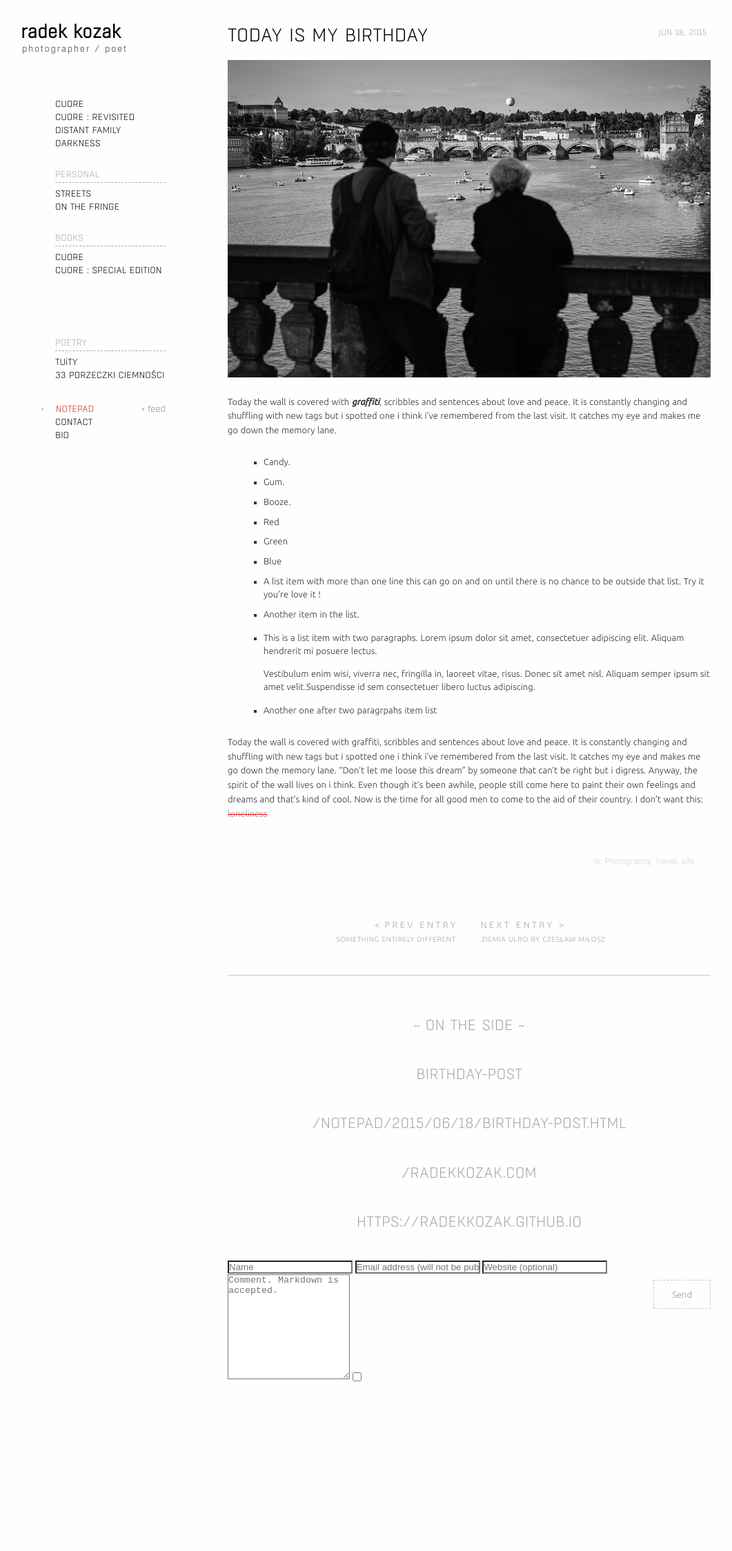
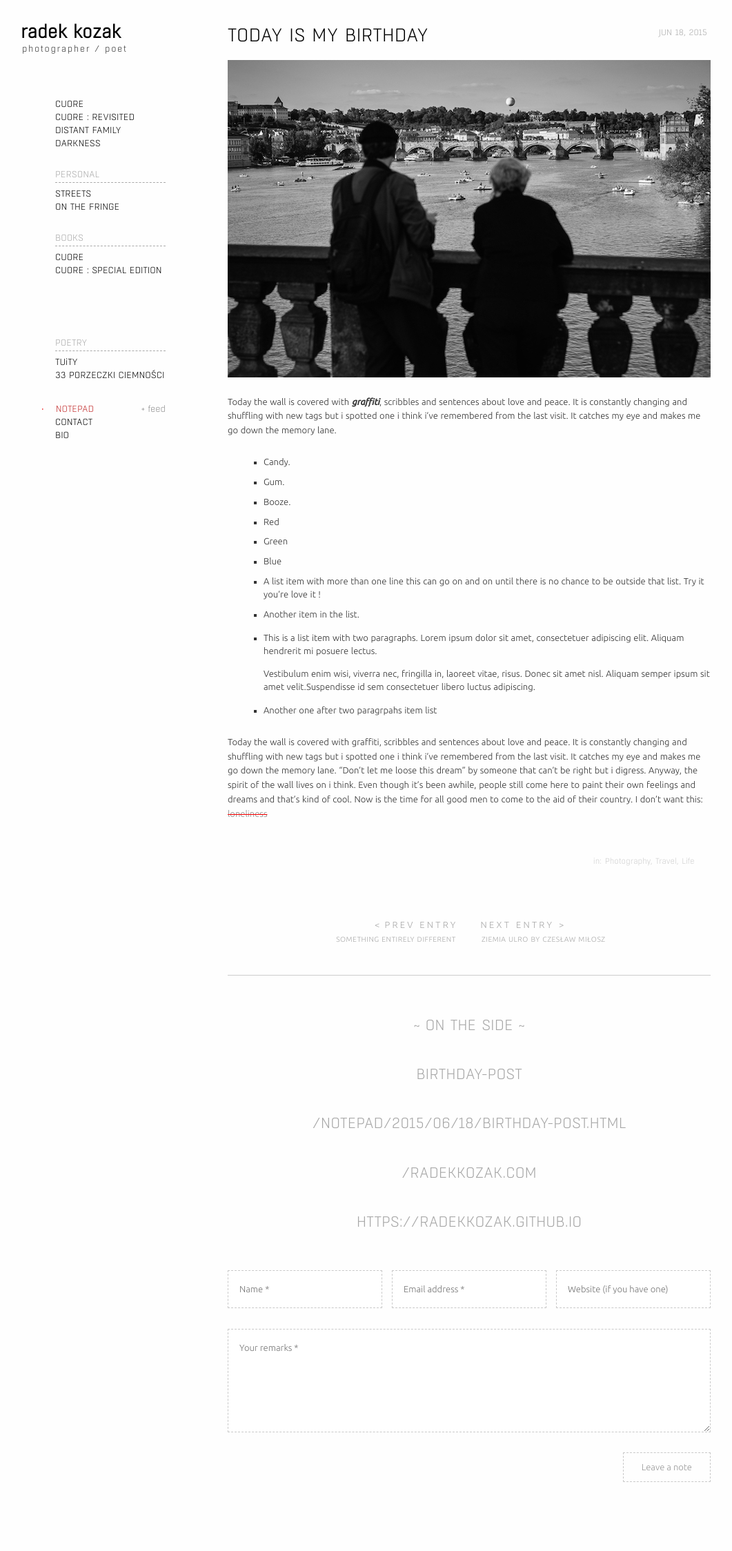
Before and after one commit to radekkozak/rkcomments, a Jekyll site: the page built from _posts/2017-01-22-birthday-post.md, in a window 1280 px wide. Shown: the whole page at 69% size, without its empty margins (10-1071 px from the left). Built offline with Jekyll 4.4.1, drawn with Linux system fonts in a browser that asks for light colours; before the commit the page ends 2131 px from its top, so only the background shows below that.

Commit message:
Change staticman config

```diff
--- a/_includes/comment-form.html
+++ b/_includes/comment-form.html
@@ -10,32 +10,9 @@
   <h2>{{ site.url }}</h2>
   <!-- notes, reflections, remarks, afterthoughts -->
 
-  <form id="post-new-comment" class="form" action="{{ site.staticmanUrl }}" method="post">
-    <input type="hidden" name="options[slug]" value="{{ post_slug }}">
-    <input type="hidden" name="options[parent]" value="{{ post_slug }}">
-    <input type="hidden" name="options[origin]" value="{{ site.url }}{{ page.url }}">
-
-    <input type="text" name="company" class="text-field" style="display: none">
-    <input class="form__field text-field" type="text" name="fields[name]" placeholder="Name"
-           required/>
-    <input class="form__field text-field" type="email" name="fields[email]"
-           placeholder="Email address (will not be public)" required/>
-    <input class="form__field text-field" type="url" name="fields[url]"
-           placeholder="Website (optional)"/>
-    <input class="form__field text-field" type="address" name="fields[address]"
-           placeholder="Address (do not fill!)" style="display: none"/>
-    <textarea class="form__field text-field" rows="10" name="fields[message]"
-              placeholder="Comment. Markdown is accepted." required></textarea>
-    <input id="form-subscribe" type="checkbox" name="options[subscribe]" value="email"
-           class="checkbox">
-    <label for="form-subscribe" class="form__field checkbox__label">I want to be notified of new
-      comments</label>
-    <input class="cta" type="submit" value="Send"/>
-  </form>
-
-  <!--<form id="comment-form"
+  <form id="comment-form"
         novalidate="true" method="post" data-parsley-validate
-        action="https://api.staticman.net/v2/entry/{{ site.repository }}/{{ site.staticman.branch }}/comments">
+        action="{{ site.staticmanUrl }}">
 
     <div class="comment-left">
 
@@ -67,7 +44,7 @@
 
     <input id="submit" type="submit" value="Leave a note">
 
-  </form>-->
+  </form>
 
 </div>
 
```
